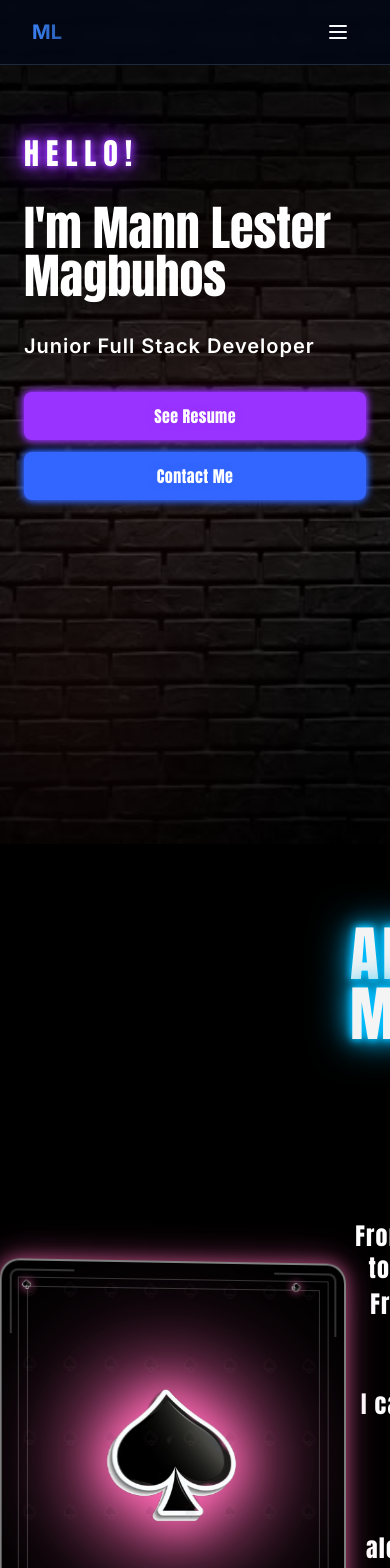
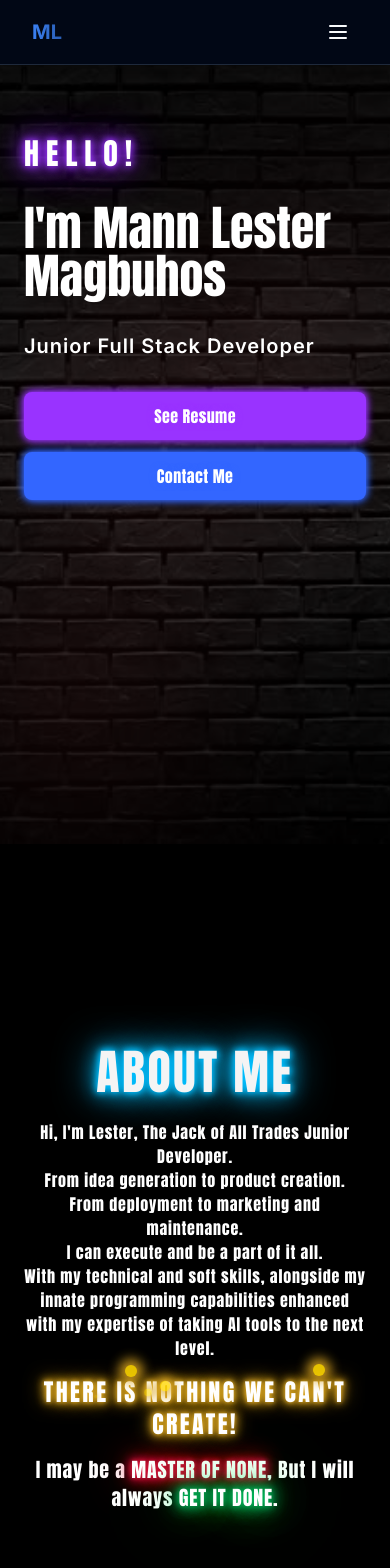
Before and after one commit to MannLester/PortfolioWebsite, a Next.js app: page / in a window 390 px wide. Shown: the top 1568 px of the page. Built offline with nearby package versions, Linux system fonts and the light colour scheme.

Commit message:
About Page Mobile View

```diff
--- a/src/app/globals.css
+++ b/src/app/globals.css
@@ -126,4 +126,15 @@
   * {
     -webkit-tap-highlight-color: transparent;
   }
+
+  /* Ensure header stays fixed on mobile */
+  .sticky-header {
+    position: fixed !important;
+    top: 0 !important;
+    left: 0 !important;
+    right: 0 !important;
+    width: 100% !important;
+    z-index: 9999 !important;
+    transform: none !important;
+  }
 }
--- a/src/components/core/Header/Header.tsx
+++ b/src/components/core/Header/Header.tsx
@@ -17,10 +17,11 @@ const Header = () => {
 
   return (
     <motion.header
-      className="fixed top-0 w-full z-50 bg-background/80 backdrop-blur-sm border-b overflow-x-hidden"
+      className="fixed top-0 left-0 right-0 w-full z-[9999] bg-background/95 backdrop-blur-md border-b overflow-x-hidden shadow-md sticky-header"
       initial={{ y: -100 }}
       animate={{ y: 0 }}
       transition={{ duration: 0.5 }}
+      style={{ position: 'fixed', top: 0, left: 0, right: 0, width: '100%' }}
     >
       <div className="w-[100vw] h-16 flex items-center justify-between px-8 sm:px-16">
         <Link href={isHomePage ? "#home" : "/#home"} className="text-xl font-bold bg-clip-text text-transparent bg-gradient-to-r from-primary to-primary/70">
--- a/src/components/sections/AboutPage.tsx
+++ b/src/components/sections/AboutPage.tsx
@@ -193,9 +193,10 @@ const CardFront = () => (
 
 const AboutPage = () => {
     return (
-        <div id="about" className="min-h-screen pt-20 flex bg-black text-white overflow-hidden">
-            {/* Left Section - Playing Card */}
-            <div className="flex-1 relative flex items-center justify-center">
+        <>
+            <div id="about" className="min-h-screen pt-10 flex flex-col md:flex-row bg-black text-white overflow-hidden">
+            {/* Left Section - Playing Card - Hidden on Mobile */}
+            <div className="flex-1 relative hidden md:flex items-center justify-center">
                 {/* Rotating Card Container */}
                 <div className="relative [perspective:2000px]">
                     <motion.div
@@ -220,11 +221,11 @@ const AboutPage = () => {
             </div>
 
             {/* Right Section - Title and Content */}
-            <div className="flex-1 flex flex-col justify-center pr-16">
+            <div className="flex-1 flex flex-col justify-center px-6 sm:px-8 md:px-0 md:pr-16">
                 {/* About Me Title */}
-                <div className="flex justify-end w-full mb-16 pr-20">
+                <div className="flex justify-center md:justify-end w-full -mt-3 mb-6 md:mb-16 pr-0 md:pr-20">
                     <motion.h2
-                        className={`text-6xl ${anton.className} tracking-wider [text-shadow:0_0_7px_#00BFFF,0_0_10px_#00BFFF,0_0_21px_#00BFFF,0_0_42px_#00BFFF]`}
+                        className={`text-5xl md:text-6xl ${anton.className} tracking-wider [text-shadow:0_0_7px_#00BFFF,0_0_10px_#00BFFF,0_0_21px_#00BFFF,0_0_42px_#00BFFF]`}
                         initial={{ opacity: 1, color: "#000000" }}
                         animate={{
                             color: ["#000000", "#fff", "#fff", "#fff", "#fff", "#fff", "#000000", "#fff"],
@@ -252,21 +253,20 @@ const AboutPage = () => {
                 </div>
 
                 {/* Content */}
-                <div className={`tracking-wider text-2xl space-y-4 text-right ${anton.className}`}>
+                <div className={`tracking-wider text-base md:text-2xl space-y-0 md:space-y-4 text-center md:text-right ${anton.className}`}>
                     <p>Hi, I&apos;m Lester, The Jack of All Trades Junior Developer.</p>
 
-                    <div className="space-y-1">
+                    <div className="space-y-0 md:space-y-1 text-base md:text-2xl">
                         <p>From idea generation to product creation.</p>
                         <p>From deployment to marketing and maintenance.</p>
                         <p>I can execute and be a part of it all.</p>
                     </div>
 
-                    <p>
-                        With my technical and soft skills, alongside my innate <br /> programming capabilities
-                        enhanced with my expertise <br /> of taking AI tools to the next level.
+                    <p className="text-base md:text-sm md:whitespace-nowrap">
+                        With my technical and soft skills, alongside my innate programming capabilities enhanced with my expertise of taking AI tools to the next level.
                     </p>
 
-                    <br />
+                    <div className="h-4 md:h-4"></div>
                     <div className="relative">
                         {/* Sparkles */}
                         <Sparkle delay={0} className="top-[10%] left-[30%]" />
@@ -284,19 +284,21 @@ const AboutPage = () => {
                         <Sparkle delay={1.0} className="top-[33%] left-[20%]" />
                         <Sparkle delay={0.1} className="top-[12%] left-[85%]" />
                         <Sparkle delay={1.4} className="top-[22%] left-[15%]" />
-                        <span className="tracking-widest text-4xl [text-shadow:0_0_4px_#DAA520,0_0_8px_#DAA520,0_0_12px_#DAA520,0_0_20px_#DAA520] block">
+                        <span className="tracking-widest text-2xl md:text-4xl [text-shadow:0_0_4px_#DAA520,0_0_8px_#DAA520,0_0_12px_#DAA520,0_0_20px_#DAA520] block">
                             THERE IS NOTHING WE CAN&apos;T CREATE!
                         </span>
                     </div>
 
-                    <br/>
-                    <p>
-                        I may be a <span className="[text-shadow:0_0_4px_#DC143C,0_0_8px_#DC143C,0_0_12px_#DC143C,0_0_20px_#DC143C,0_0_40px_#DC143C]">MASTER OF NONE</span>,
-                        But I will always <span className="[text-shadow:0_0_7px_#00cc66,0_0_14px_#00cc66,0_0_21px_#00cc66,0_0_42px_#00cc66,0_0_82px_#00cc66]">GET IT DONE</span>.
+                    <div className="h-4 md:h-4"></div>
+                    <p className="text-xl md:text-sm">
+                        I may be a <span className="[text-shadow:0_0_4px_#DC143C,0_0_8px_#DC143C,0_0_12px_#DC143C,0_0_20px_#DC143C,0_0_40px_#DC143C]">MASTER OF NONE</span>, But I will always <span className="[text-shadow:0_0_7px_#00cc66,0_0_14px_#00cc66,0_0_21px_#00cc66,0_0_42px_#00cc66,0_0_82px_#00cc66]">GET IT DONE</span>.
                     </p>
                 </div>
             </div>
-        </div>
+            </div>
+
+            {/* Mobile card completely removed */}
+        </>
     );
 }
 
```
